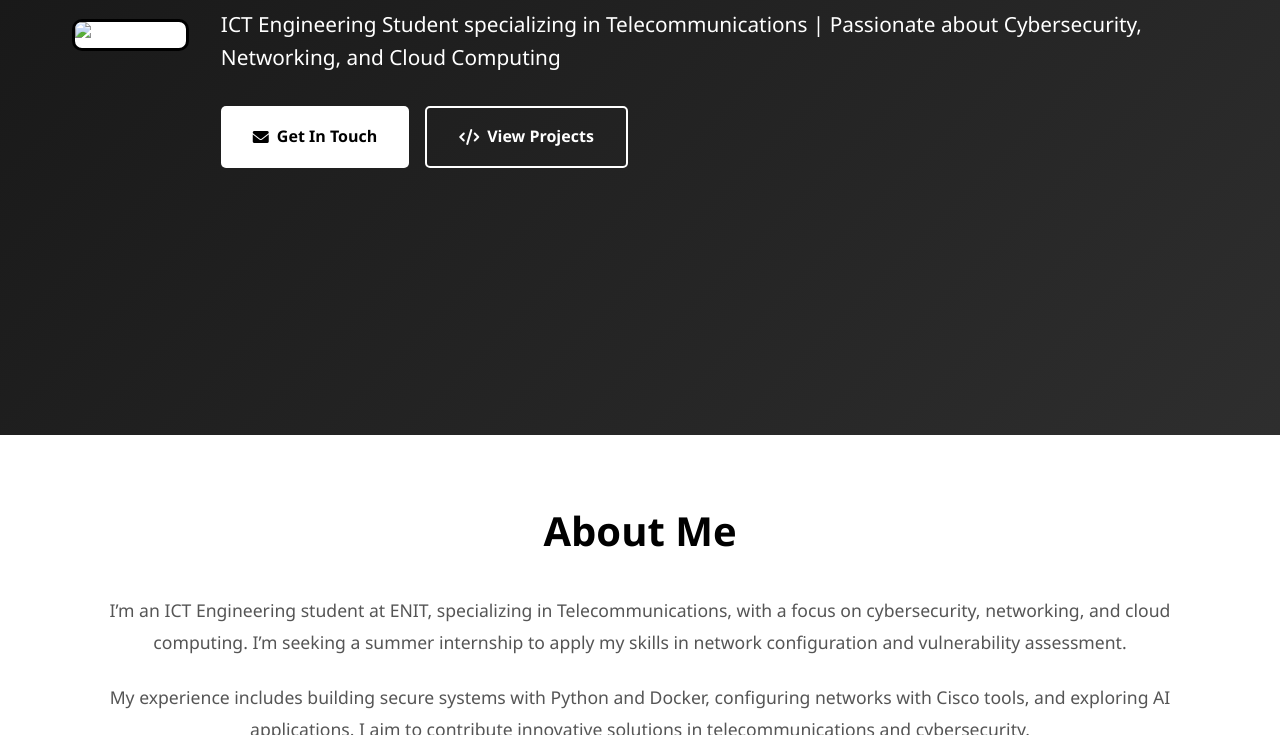
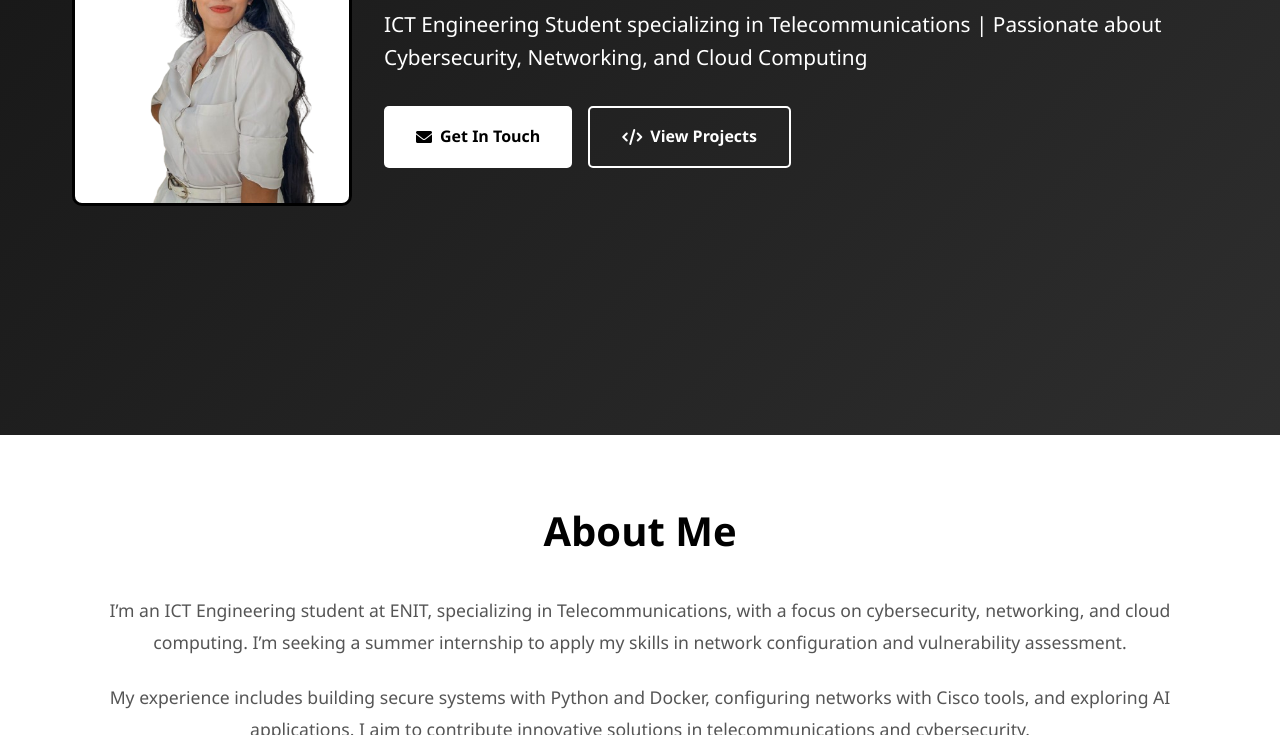
Before and after one commit to lunaabboud/mywebsite, a plain HTML site: page index.html in a window 1280 px wide. Shown: the part 365-1100 px from the top of the page. Drawn offline with Linux system fonts and the light colour scheme.

Commit message:
Update index.html

```diff
--- a/index.html
+++ b/index.html
@@ -913,7 +913,7 @@
     <section id="home" class="hero">
         <div class="hero-content">
             <div class="hero-image">
-                <img src="Image/lina-photo.png" alt="Lina Abboud">
+                <img src="lina-photo.png" alt="Lina Abboud">
             </div>
             <div class="hero-text">
                 <h1>Lina Abboud</h1>
```
